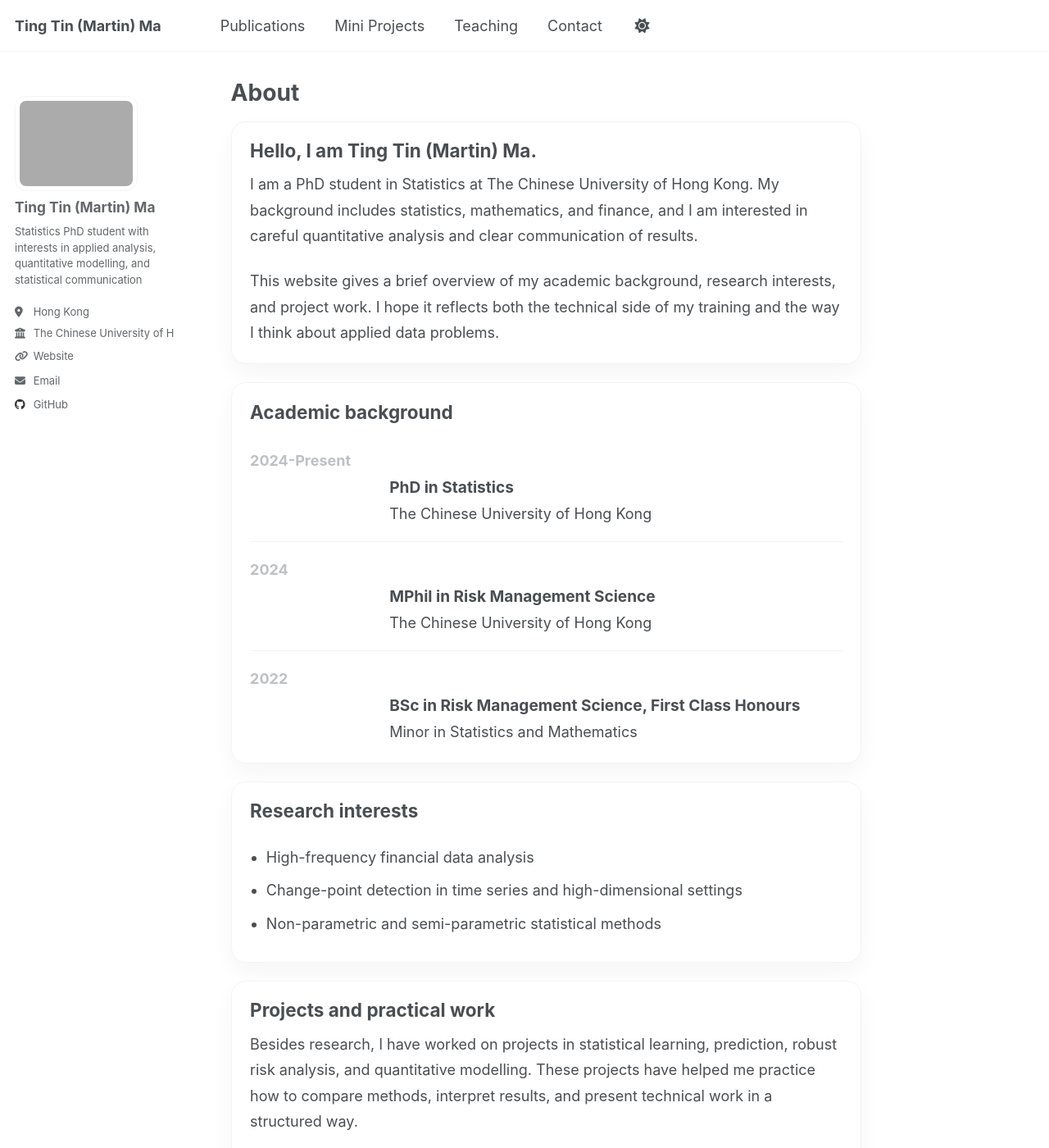
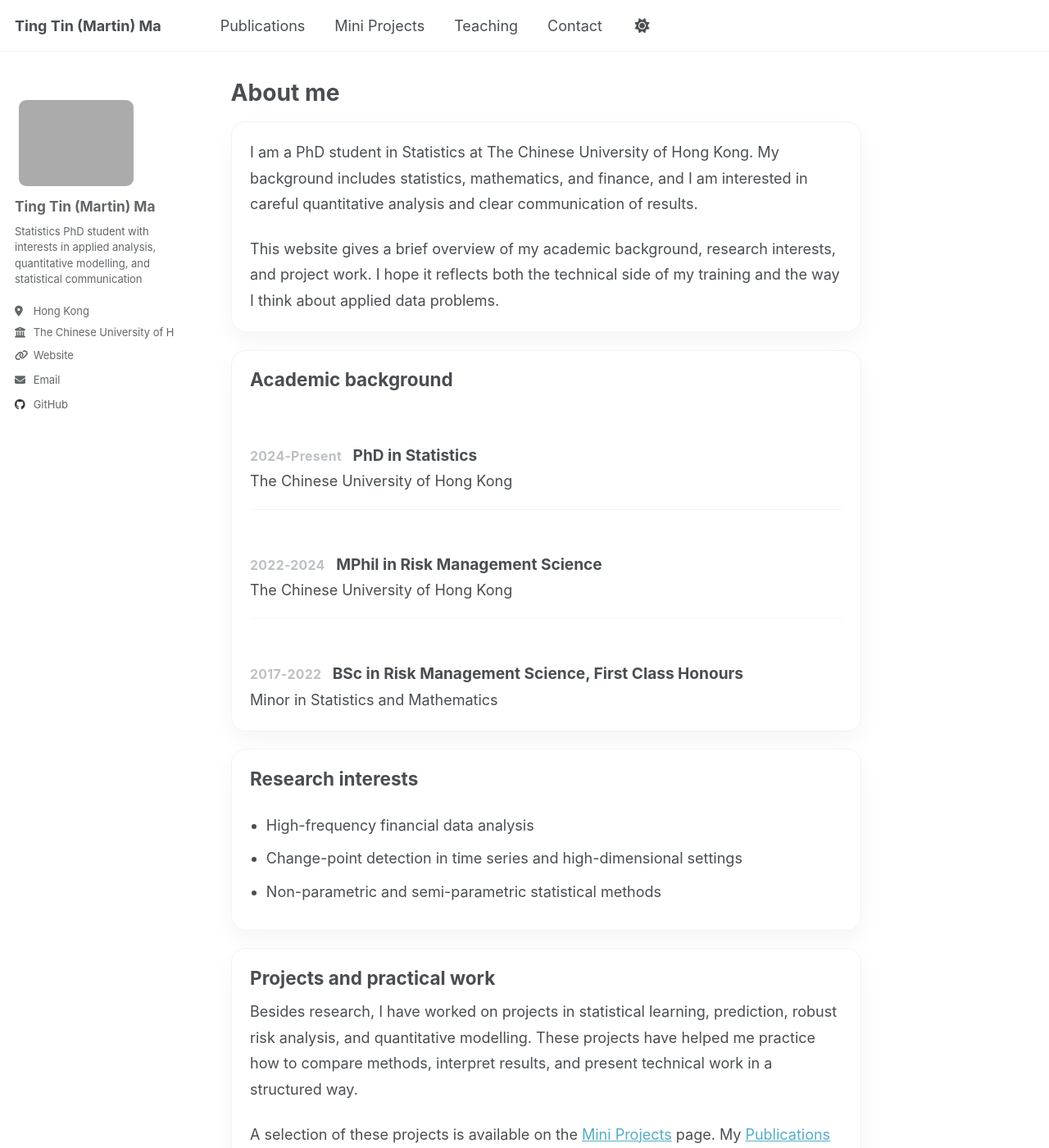
Before and after one commit to martinmtt0902/martinmtt0902.github.io, a Jekyll site: the page built from _pages/about.md, in a window 1280 px wide and 1400 px high. Shown: the whole window at 82% size. Built offline with Jekyll 4.4.1, drawn with Linux system fonts in a browser that asks for light colours; a script that is not in the unit is left out; some of the changed text lies outside the part shown.

Commit message:
Refine homepage and teaching layout

```diff
--- a/_pages/about.md
+++ b/_pages/about.md
@@ -1,6 +1,6 @@
 ---
 permalink: /
-title: "About"
+title: "About me"
 author_profile: true
 redirect_from:
   - /about/
@@ -9,7 +9,6 @@ redirect_from:
 
 <div class="professional-home">
   <section class="profile-section profile-section--intro">
-    <h2>Hello, I am Ting Tin (Martin) Ma.</h2>
     <p class="profile-lead">
       I am a PhD student in Statistics at The Chinese University of Hong Kong.
       My background includes statistics, mathematics, and finance, and I am
@@ -26,23 +25,20 @@ redirect_from:
     <h2>Academic background</h2>
     <div class="profile-timeline">
       <article class="profile-timeline__item">
-        <p class="profile-timeline__year">2024-Present</p>
         <div>
-          <h3>PhD in Statistics</h3>
+          <h3><span class="profile-timeline__year">2024-Present</span> PhD in Statistics</h3>
           <p>The Chinese University of Hong Kong</p>
         </div>
       </article>
       <article class="profile-timeline__item">
-        <p class="profile-timeline__year">2024</p>
         <div>
-          <h3>MPhil in Risk Management Science</h3>
+          <h3><span class="profile-timeline__year">2022-2024</span> MPhil in Risk Management Science</h3>
           <p>The Chinese University of Hong Kong</p>
         </div>
       </article>
       <article class="profile-timeline__item">
-        <p class="profile-timeline__year">2022</p>
         <div>
-          <h3>BSc in Risk Management Science, First Class Honours</h3>
+          <h3><span class="profile-timeline__year">2017-2022</span> BSc in Risk Management Science, First Class Honours</h3>
           <p>Minor in Statistics and Mathematics</p>
         </div>
       </article>
@@ -80,7 +76,11 @@ redirect_from:
       <li>CUHK Vice-Chancellor's HKPFS Scholarship, 2024-2027</li>
       <li>Poster Presentation Award, Merit, Science Faculty Postgraduate Research Day, 2023-2024</li>
       <li>Best Teaching Assistant Award, Department of Statistics, CUHK, 2022-2023</li>
+      <li>Bank of East Asia Scholarship, 2021-2022</li>
+      <li>Chung Chi College Class Scholarship, 2021-2022</li>
       <li>Department of Statistics Scholarship, CUHK, 2021-2022</li>
+      <li>Bankee Kwan Scholarship for Interdisciplinary Mathematics, 2020-2021</li>
+      <li>Fan Fang Qi Ying Memorial Scholarship, 2020-2021</li>
       <li>Dean's List, 2019-2020 and 2020-2021</li>
     </ul>
   </section>
--- a/_sass/_custom.scss
+++ b/_sass/_custom.scss
@@ -26,7 +26,7 @@
   @include breakpoint($large) {
     max-width: 150px;
     border-radius: 14px;
-    border: 1px solid var(--global-border-color);
+    border: 0;
   }
 }
 
@@ -122,7 +122,7 @@
 
 .profile-timeline__item {
   display: grid;
-  gap: 0.45rem;
+  gap: 0.35rem;
   padding-top: 1rem;
   border-top: 1px solid var(--global-border-color);
 
@@ -130,14 +130,13 @@
     padding-top: 0;
     border-top: 0;
   }
-
-  @include breakpoint($small) {
-    grid-template-columns: 9rem minmax(0, 1fr);
-    align-items: start;
-  }
 }
 
 .profile-timeline__item h3 {
+  display: flex;
+  flex-wrap: wrap;
+  gap: 0.75rem;
+  align-items: baseline;
   margin-bottom: 0.2rem;
   font-size: 1.06rem;
 }
@@ -150,8 +149,10 @@
   margin: 0;
   color: var(--global-text-color-light);
   font-family: $sans-serif;
-  font-size: 0.9rem;
+  font-size: 0.88rem;
   font-weight: 700;
+  letter-spacing: 0.02em;
+  white-space: nowrap;
 }
 
 .contact-map {
@@ -175,6 +176,11 @@
 
 .archive__item-title {
   margin-top: 0;
+}
+
+.page__content > h2 {
+  margin-top: 1rem;
+  margin-bottom: 0.4rem;
 }
 
 .archive__item-excerpt {
```
Also changed, not shown: _pages/teaching.md (+0 -12 lines).
